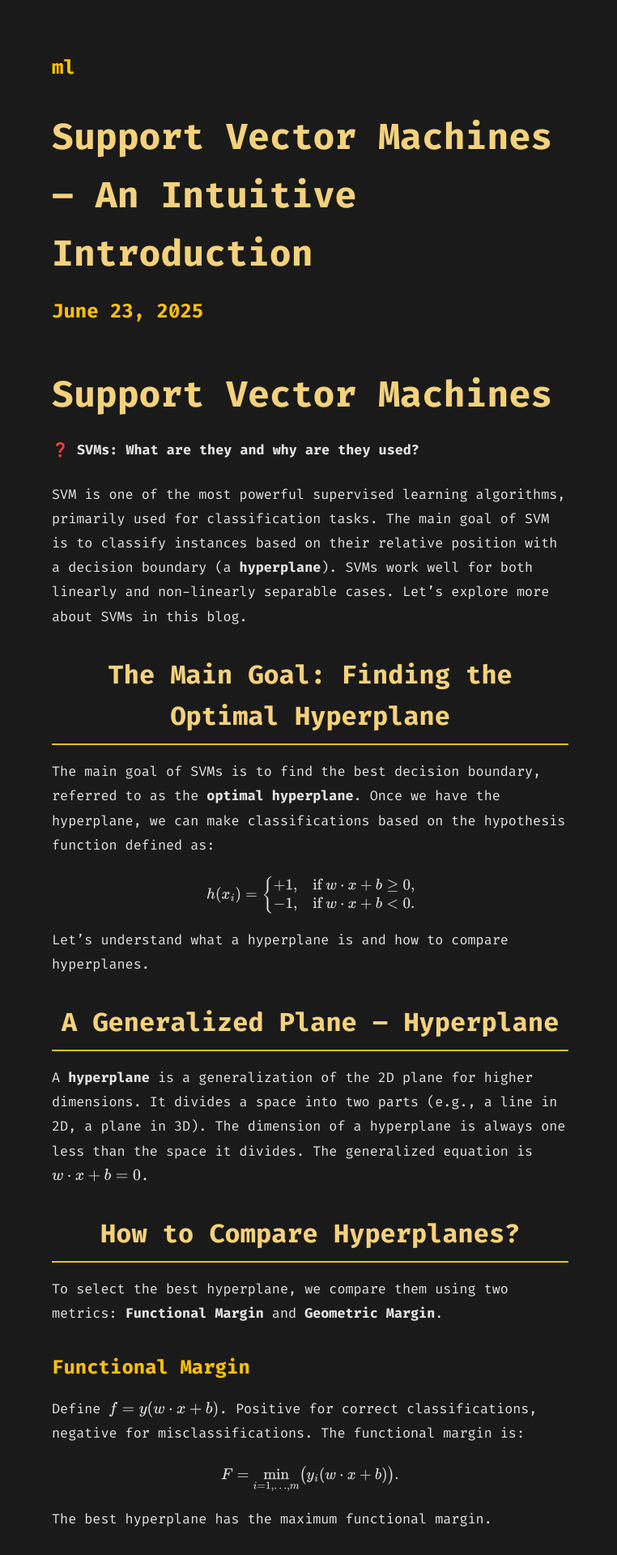
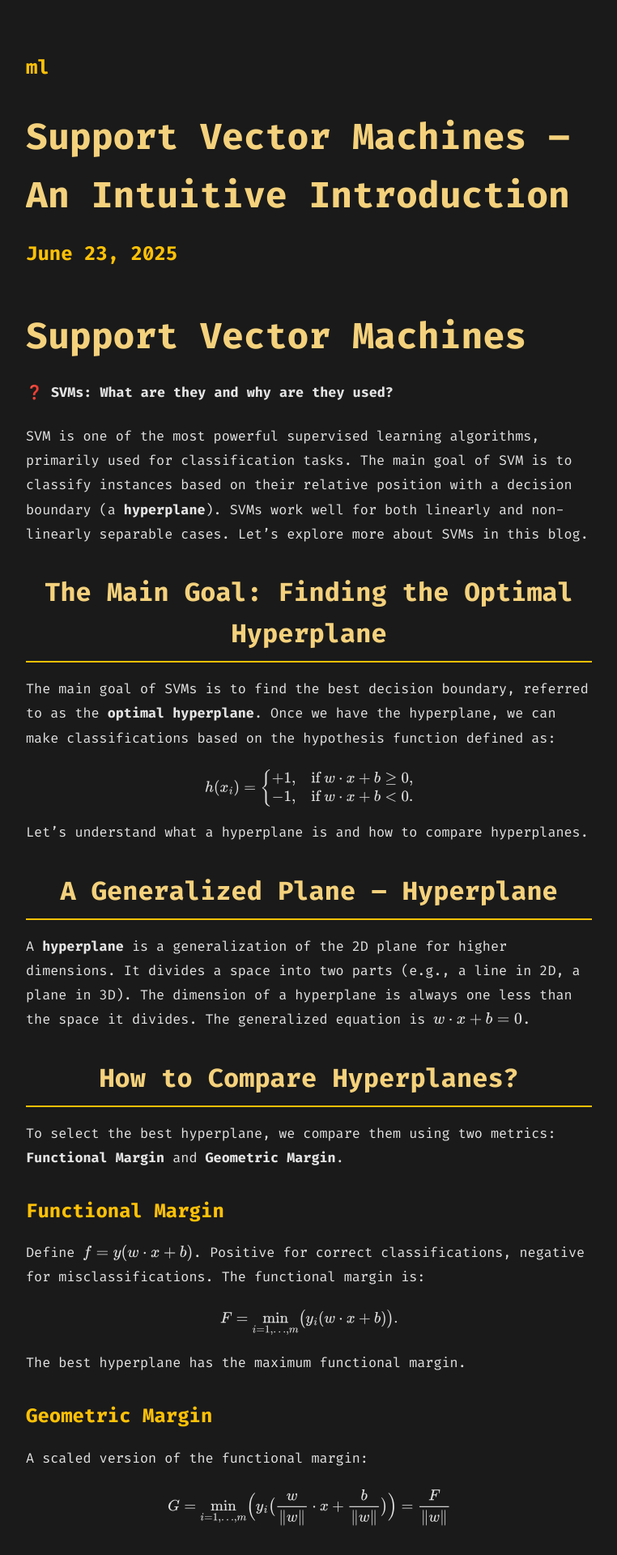
Before and after one commit to shrrynsh/site.github.io, a Jekyll site: the page built from _posts/2025-06-23-svm-from-scratch.md, in a window 1280 px wide. Shown: the top 1920 px of the page at 81% size, without its empty margins (240-1002 px from the left). Built offline with Jekyll 4.4.1, drawn with Linux system fonts in a browser that asks for light colours.

Commit message:
Update custom.css

```diff
--- a/assets/css/custom.css
+++ b/assets/css/custom.css
@@ -44,8 +44,8 @@ html body #main-container.clean-post-layout,
     max-width: 800px !important;
     margin-left: auto !important;
     margin-right: auto !important;
-    padding-left: 2rem !important;
-    padding-right: 2rem !important;
+    padding-left: 1rem !important;
+    padding-right: 1rem !important;
     width: 100% !important;
     box-sizing: border-box !important;
 }
@@ -78,7 +78,7 @@ html body #main-container.clean-post-layout,
   html body #main-container.clean-post-layout,
   .clean-post-layout,
   .post-content-wrapper {
-      padding-left: 1rem !important;
-      padding-right: 1rem !important;
+      padding-left: 0.5rem !important;
+      padding-right: 0.5rem !important;
   }
 }
```
